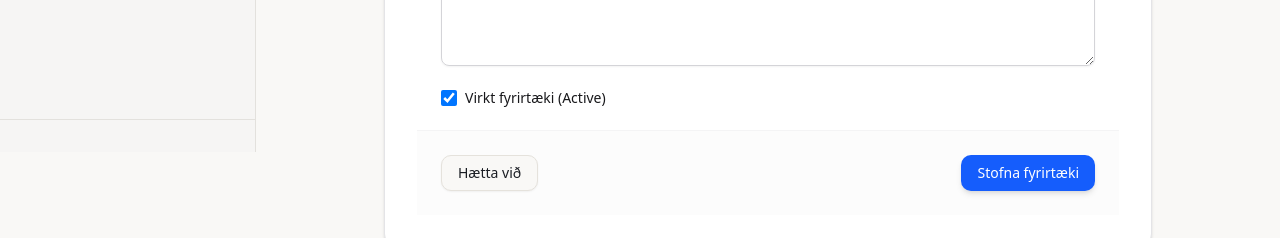
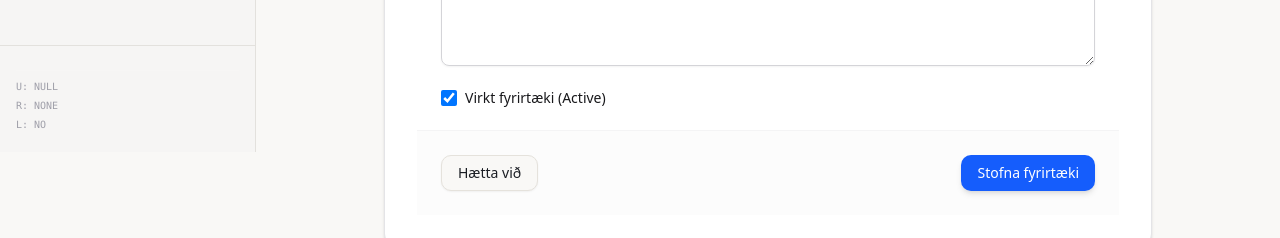
Before and after one commit to haukur1982/Sersteypan, a Next.js app: page /admin/companies/new in a window 1280 px wide. Shown: the part 648-886 px from the top of the page. Built offline with nearby package versions, Linux system fonts and the light colour scheme; no server answers.

Commit message:
Debug: Add diagnostic panel to sidebar to troubleshoot auth state

```diff
--- a/src/components/layout/Sidebar.tsx
+++ b/src/components/layout/Sidebar.tsx
@@ -160,7 +160,15 @@ export function Sidebar({ className, user: initialUser }: SidebarProps) {
                         </div>
                     </div>
                 ) : (
-                    <UserNav user={user} />
+                    <>
+                        <UserNav user={user} />
+                        <div className="mt-2 pt-2 border-t border-white/10 text-[10px] items-center space-y-1 font-mono text-zinc-400 select-all">
+                            <p>U: {user ? 'OK' : 'NULL'}</p>
+                            <p>R: {user?.role || 'NONE'}</p>
+                            <p>L: {loading ? 'YES' : 'NO'}</p>
+                            <p className="text-[8px] opacity-50 truncate">{user?.id}</p>
+                        </div>
+                    </>
                 )}
             </div>
         </aside>
```
